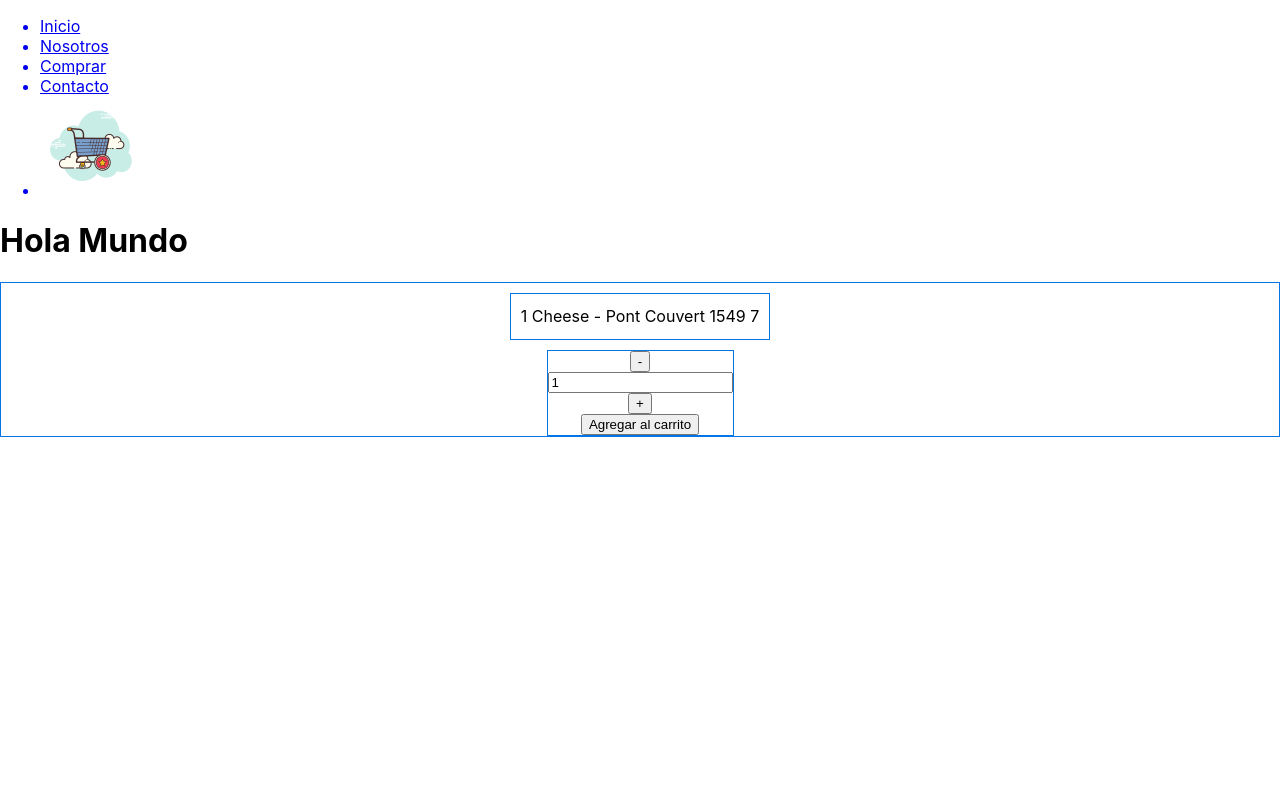
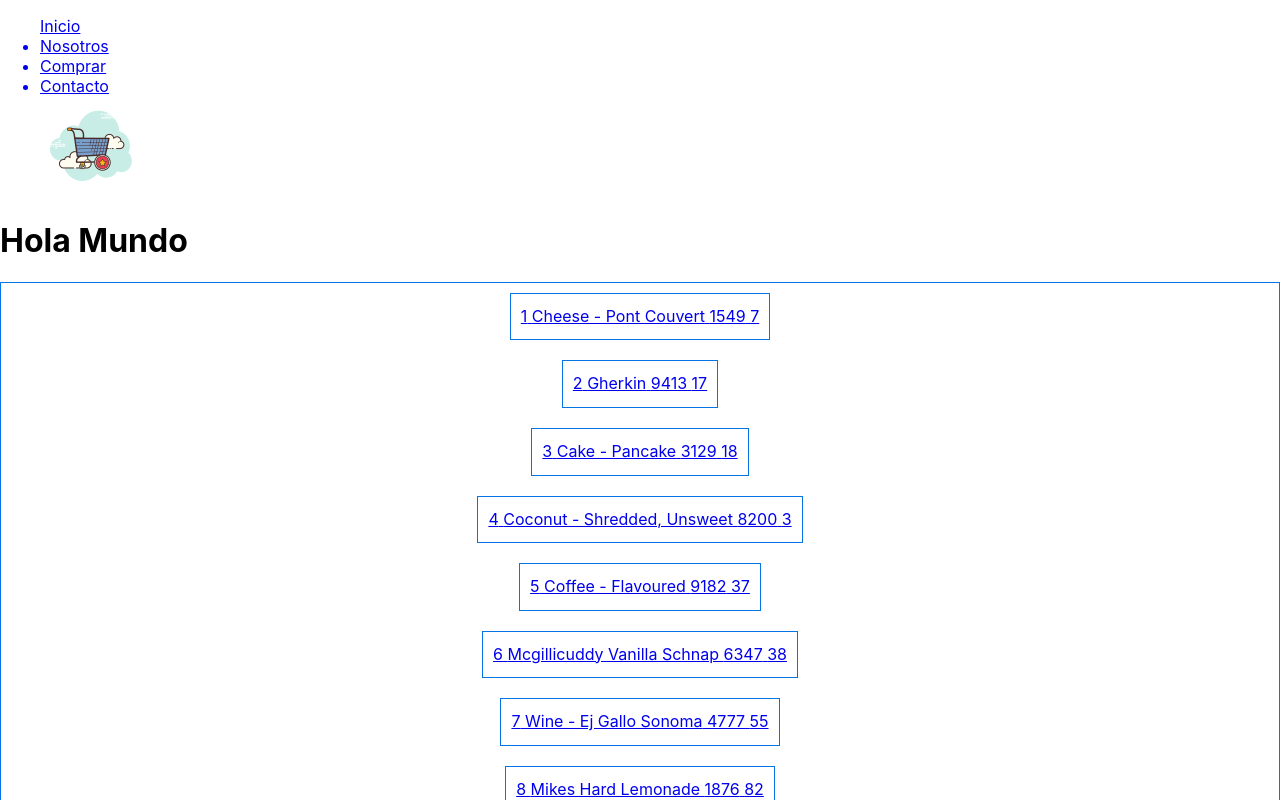
Before and after one commit to alejandromoises02/ReactCoderHouse, a React (Create React App) app: page / in a window 1280 px wide. Shown: the top 800 px of the page. Built offline with nearby package versions, Linux system fonts and the light colour scheme.

Commit message:
Desafio clase 8

```diff
--- a/src/App.js
+++ b/src/App.js
@@ -1,20 +1,34 @@
 import React from 'react';
 import NavBar from './components/NavBar';
 import Home from './components/Home';
+import Cart from './components/Cart';
 import ItemCount from './components/ItemCount';
 import ItemDetailContainer from './components/ItemDetailContainer';
+import Item from './components/Item';
 
 import './App.css';
+import { BrowserRouter, Route, Switch, Link } from 'react-router-dom';
 
 
 
 function App() {
   return (
     <div>
+      <BrowserRouter>
         <NavBar/>
+        <Switch>
+        <Route exact path='/'>
         <Home greeting= "Hola Mundo"/>
+        <Item/>
+        </Route>
+        <Route exact path='/item/:id'>
         <ItemDetailContainer/>
-
+        </Route>
+        <Route exact path='/cart'>
+        <Cart/>
+        </Route>
+        </Switch>
+      </BrowserRouter>
     </div>
   );
 }
@@ -22,7 +36,12 @@ function App() {
 
 export default App;
 
-/*<BrowserRouter>
+/*
+<h1>{id}</h1>
+ <ItemDetailContainer/>
+
+
+ <BrowserRouter>
       <NavBar/>
       <Switch>
 
--- /dev/null
+++ b/src/components/Cart.js
@@ -0,0 +1,11 @@
+import React from 'react';
+
+const Cart =()=>{
+
+    return (
+        <p>En esta seccion ira el armado del carrito</p>
+    )
+
+}
+
+export default Cart;
--- a/src/components/Home.js
+++ b/src/components/Home.js
@@ -1,5 +1,4 @@
 import React from 'react';
-import Item from './Item';
 
 const Home =({greeting})=>{
     return(
@@ -11,5 +10,3 @@ const Home =({greeting})=>{
 }
 
 export default Home;
-
-/*<Item/>*/
--- a/src/components/Item.js
+++ b/src/components/Item.js
@@ -1,5 +1,6 @@
 import { useEffect, useState } from 'react';
 import GetlistaProductos from  './ItemList';
+import { Link } from 'react-router-dom';
 
 const Item =()=>{
 
@@ -17,7 +18,7 @@ return (
   {productos.length === 0 ? (
     <div>Espere un momento...</div>
   ) : (
-    <div class="card">{productos.map((element, index) => (<p>{element.id} {element.name} {element.precio} {element.stock}</p>))}</div>
+    <div class="card">{productos.map((element, index) => (<Link to={'/item/'+element.id}><p>{element.id} {element.name} {element.precio} {element.stock}</p></Link>))}</div>
   )
   }
 </>
--- a/src/components/ItemDetail.js
+++ b/src/components/ItemDetail.js
@@ -1,20 +1,35 @@
-import React, { useState } from "react";
+import React, { useEffect, useState } from "react";
 import CartIcon from './CartIcon';
 import ItemCount from './ItemCount';
+import GetlistaProductos from  './ItemList';
 
 const count = (counter) => {
   alert("El precio es :" + counter);
 }
 
-const ItemDetail = ({prod}) => {
+const ItemDetail = ({ide}) => {
+
+
+  const [productos, setProductos]=useState([]);
+
+  useEffect(async() => {
+    const listaProductosJson = await GetlistaProductos();
+    const productos = JSON.parse(listaProductosJson);
+    setProductos(productos);
+  }, [])
+
+
+
 
   return (
-    <div class="card">
-        <p>{prod.id}  {prod.nombre} {prod.precio} {prod.stock}</p>
-        <ItemCount initial={1} min={0} max={prod.stock} onAdd={count} valor={prod.precio}/>
-    </div>
-)
 
+        <div class="card">
+        <div class="card">{productos.map((element, index) => (element.id == ide &&<div><p>{element.id} {element.name} {element.precio} {element.stock}</p><ItemCount initial={1} min={0} max={element.stock} onAdd={count} valor={element.precio}/></div>))}</div>
+
+          </div>
+
+
+  )
 }
 
 export default ItemDetail;
--- a/src/components/ItemDetailContainer.js
+++ b/src/components/ItemDetailContainer.js
@@ -1,6 +1,5 @@
 import { useEffect, useState } from 'react';
-import getItem from  './ItemList';
-import ItemCount from './ItemCount';
+import { useParams } from 'react-router-dom';
 import ItemDetail from './ItemDetail';
 
 
@@ -8,21 +7,15 @@ import ItemDetail from './ItemDetail';
 
 const ItemDetailContainer =()=>{
 
-  const [producto, setProducto]=useState([]);
+  const { id } = useParams();
 
-  useEffect(() => {
-    const Item = getItem();
-
-    Item.then((result)=>{
-        setProducto(result);
-
-    })
-
-  }, [])
+  useEffect(() =>{
+    console.log(id);
+  },[id])
 
   return (
+    <ItemDetail ide={id}/>
 
-    <ItemDetail prod={producto}/>
 
 )
 
--- a/src/components/ItemList.js
+++ b/src/components/ItemList.js
@@ -1,4 +1,4 @@
-/*export default function GetlistaProductos(){
+export default function GetlistaProductos(){
   return new Promise(resolve => {
     setTimeout(() => {
       resolve(listaProducts)
@@ -6,6 +6,8 @@
 
   });
 }
+
+
 
 const listaProducts =`
 [{
@@ -259,17 +261,3 @@ const listaProducts =`
   "precio": 5540,
   "stock": 83
 }]`
-
-
-*/
-
-export default function getItem(){
-  return new Promise(resolve => {
-    setTimeout(() => {
-      resolve(item);
-    }, 3000);
-
-  });
-}
-
-const item ={id:1, nombre:"Cheese - Pont Couvert", precio:1549, stock:7};
--- a/src/components/NavBar.js
+++ b/src/components/NavBar.js
@@ -1,5 +1,6 @@
 import React from 'react';
 import CartIcon from './CartIcon';
+import { Link } from 'react-router-dom';
 
 const NavBar = () => {
 
@@ -11,7 +12,7 @@ const NavBar = () => {
 
             <ul className="nav-wrapper">
 
-                <a href="#"><li>Inicio</li></a>
+                <a href="#"><Link to={'/'}>Inicio</Link></a>
 
                 <a href="#"><li>Nosotros</li></a>
 
@@ -19,7 +20,7 @@ const NavBar = () => {
 
                 <a href="#"><li>Contacto</li></a>
 
-                <a href="#"><li><CartIcon /></li></a>
+                <a href="#"><Link to={'/cart'}><CartIcon /></Link></a>
 
             </ul>
 
```
